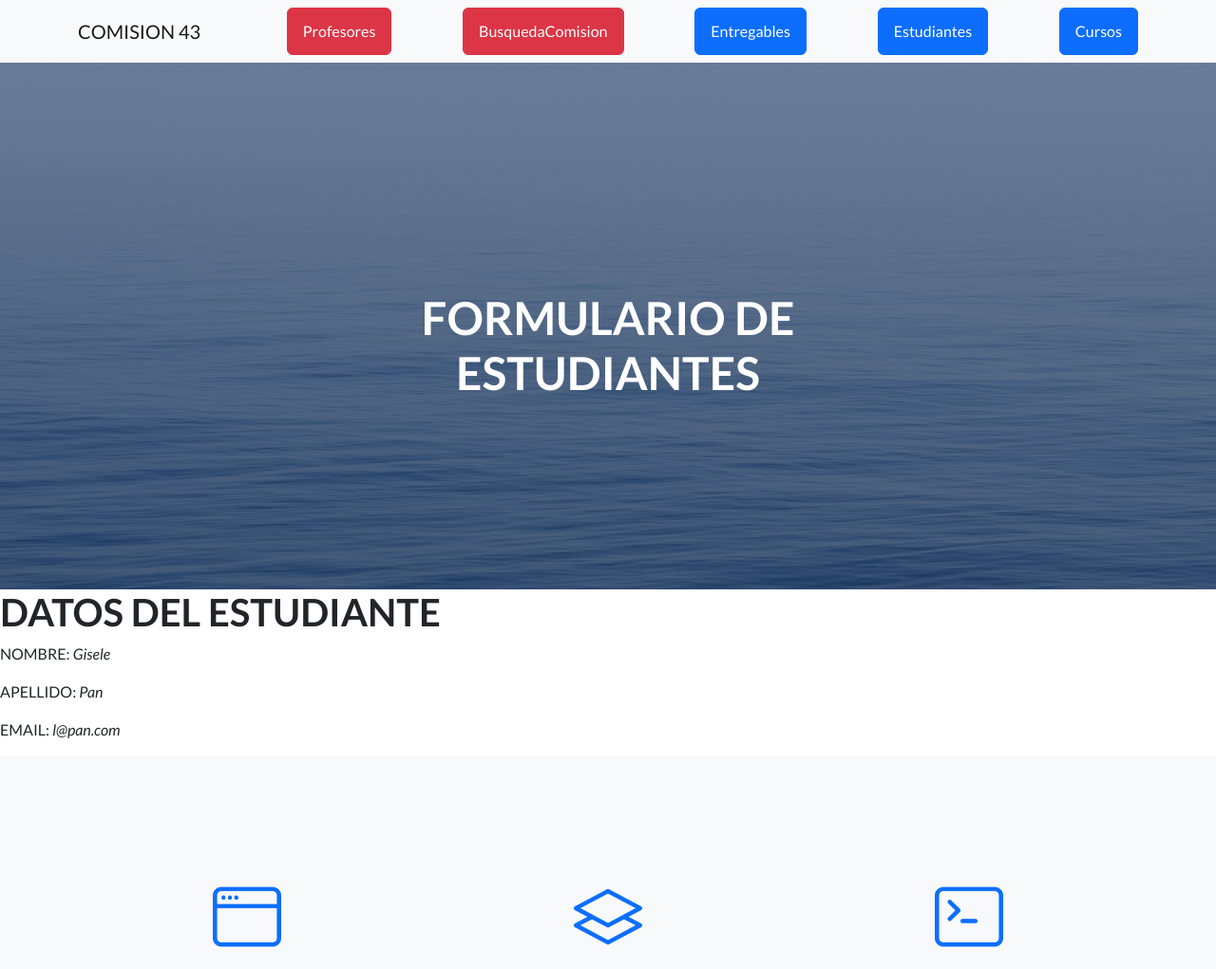
After one commit to ldcomba/coder43, a Django app: page /APPCoder/estudiante/2 in a window 1280 px wide. The commit adds this page. Shown: the top 1021 px of the page at 95% size. Run offline with Django 4.2, Linux system fonts and the light colour scheme; data comes from the database, SQL or seed files in the repository; both versions use the stored data as it was after the commit; some libraries are stand-ins or nearby versions.

Commit message:
fin clase 22

```diff
--- a/APPCoder/models.py
+++ b/APPCoder/models.py
@@ -12,6 +12,8 @@ class Estudiante(models.Model):
     nombre=models.CharField(max_length=30)
     apellido=models.CharField(max_length=30)
     email=models.EmailField()
+    def __str__(self):
+        return f"{self.id} - {self.nombre} - {self.apellido}- {self.email}"
 
 class Profesor(models.Model):
     nombre=models.CharField(max_length=30)
--- /dev/null
+++ b/APPCoder/templates/estudiante_detalle.html
@@ -0,0 +1,12 @@
+{% extends "padre.html" %}
+{% load static %}
+
+{% block titulo %} <h1>FORMULARIO DE ESTUDIANTES</h1> {% endblock %}
+
+{% block contenido_que_cambia %}
+<h1> DATOS DEL ESTUDIANTE</h1>
+
+<p>NOMBRE: <i> {{estudiante.nombre}}</i></p>
+<p>APELLIDO: <i> {{estudiante.apellido}}</i></p>
+<p>EMAIL: <i> {{estudiante.email}}</i></p>
+{% endblock %}
--- a/APPCoder/templates/padre.html
+++ b/APPCoder/templates/padre.html
@@ -28,7 +28,7 @@
                 <a class="btn btn-danger" href="{% url 'profesores' %}">Profesores</a>
                 <a class="btn btn-danger" href="{% url 'busquedaComision' %}">BusquedaComision</a>
                 <a class="btn btn-primary" href="{% url 'entregables' %}">Entregables</a>
-                <a class="btn btn-primary" href="{% url 'estudiantes' %}">Estudiantes</a>
+                <a class="btn btn-primary" href="{% url 'EstudianteList' %}">Estudiantes</a>
                 <a class="btn btn-primary" href="{% url 'cursos' %}">Cursos</a>
 
 
--- a/APPCoder/urls.py
+++ b/APPCoder/urls.py
@@ -11,4 +11,12 @@ urlpatterns = [
     path("cursoFormulario/",cursoFormulario, name="cursoFormulario"),
     path("busquedaComision/", busquedaComison, name="busquedaComision"),
     path("buscar/", buscar, name="buscar"),
+    path("eliminarProfesor/<id>", eliminarProfesor, name="eliminarProfesor"),
+    path("profesorEditar/<id>", profesorEditar, name="profesorEditar"),
+    path("estudiante/list/", EstudianteList.as_view(), name="EstudianteList"),
+    path("estudiante/nuevo/", EstudianteCreacion.as_view(), name="EstudianteCrear"),
+    path("estudiante/<pk>", EstudianteDetalle.as_view(), name="estudiante_detalle"),
+    path("estudiante/borrar/<pk>", EstudianteDelete.as_view(), name="estudiante_borrar"),
+    path("estudiante/editar/<pk>", EstudianteUpdate.as_view(), name="estudiante_editar"),
+
 ]
--- a/APPCoder/views.py
+++ b/APPCoder/views.py
@@ -1,7 +1,10 @@
 from django.shortcuts import render
-from .models import Curso, Profesor
+from .models import Curso, Profesor, Estudiante
 from django.http import HttpResponse
 from .forms import CursoForm, ProfesorForm
+from django.views.generic import ListView, DetailView, CreateView, UpdateView, DeleteView
+from django.urls import reverse_lazy
+
 
 # Create your views here.
 def crear_curso(request):
@@ -39,15 +42,73 @@ def profesores(request):
             profesion=info["profesion"]
             profesor=Profesor(nombre=nombre,apellido=apellido,email=email,profesion=profesion)
             profesor.save()
-            formulario_profesor=ProfesorForm()
-            return render(request,"profesores.html", {"mensaje": "Profesor creado","formulario":formulario_profesor})
+            mensaje="Profesor creado"
+
         else:
-            formulario_profesor=ProfesorForm()
-            return render(request,"profesores.html", {"mensaje": "Datos Invalidos","formulario":formulario_profesor})
+            mensaje="Datos Invalidos"
+        profesores=Profesor.objects.all()
+        formulario_profesor=ProfesorForm()
+        return render(request,"profesores.html", {"mensaje": mensaje,"formulario":formulario_profesor,"profesores":profesores})
     else:
         formulario_profesor=ProfesorForm()
-        ##profesores=Profesor.objects.all()
-        return render(request,"profesores.html",{"formulario":formulario_profesor})
+        profesores=Profesor.objects.all()
+        return render(request,"profesores.html",{"formulario":formulario_profesor,"profesores":profesores})
+
+def eliminarProfesor(request,id):
+    profesor=Profesor.objects.get(id=id)
+    profesor.delete()
+    formulario_profesor=ProfesorForm()
+    profesores=Profesor.objects.all()
+    mensaje="Profesor eliminado"
+    return render(request,"profesores.html", {"mensaje": mensaje,"formulario":formulario_profesor,"profesores":profesores})
+
+def profesorEditar(request,id):
+    profesor=Profesor.objects.get(id=id)
+    if request.method=="POST":
+        form=ProfesorForm(request.POST)
+        if form.is_valid():
+            info=form.cleaned_data
+            profesor.nombre=info["nombre"]
+            profesor.apellido=info["apellido"]
+            profesor.email=info["email"]
+            profesor.profesion=info["profesion"]
+            profesor.save()
+
+            mensaje="Profesor Editado"
+            formulario_profesor=ProfesorForm()
+            profesores=Profesor.objects.all()
+            return render(request,"profesores.html", {"mensaje": mensaje,"formulario":formulario_profesor,"profesores":profesores})
+    else:
+
+        formulario_profesor=ProfesorForm(initial={"nombre":profesor.nombre, "apellido":profesor.apellido,"email":profesor.email,"profesion":profesor.profesion})
+        return render(request,"profesorEditar.html", {"formulario":formulario_profesor,"profesor":profesor})
+
+
+class EstudianteList(ListView):
+    model= Estudiante
+    template_name="estudiantes.html"
+
+class EstudianteCreacion(CreateView):
+    model= Estudiante
+    success_url= reverse_lazy("EstudianteList")
+    fields=['nombre','apellido','email']
+
+class EstudianteDetalle(DetailView):
+    model= Estudiante
+    template_name="estudiante_detalle.html"
+
+
+class EstudianteDelete(DeleteView):
+    model= Estudiante
+    success_url= reverse_lazy("EstudianteList")
+
+
+class EstudianteUpdate(UpdateView):
+    model= Estudiante
+    success_url= reverse_lazy("EstudianteList")
+    fields=['nombre','apellido','email']
+
+
 
 def cursoFormulario(request):
     if request.method=="POST":
@@ -66,6 +127,10 @@ def cursoFormulario(request):
         formulario_curso= CursoForm()
         return render(request,"cursoFormulario.html", {"formulario":formulario_curso})
 
+
+
+
+
 def estudiantes (request):
     return render(request,"estudiantes.html")
 
```
Also changed, not shown: APPCoder/templates/APPCoder/estudiante_confirm_delete.html (added, +13 -0 lines), APPCoder/templates/APPCoder/estudiante_form.html (added, +12 -0 lines), APPCoder/templates/estudiantes.html (+17 -1 lines), APPCoder/templates/profesorEditar.html (added, +18 -0 lines), APPCoder/templates/profesores.html (+41 -2 lines), APPCoder/forms.py (line endings or trailing spaces), db.sqlite3.
